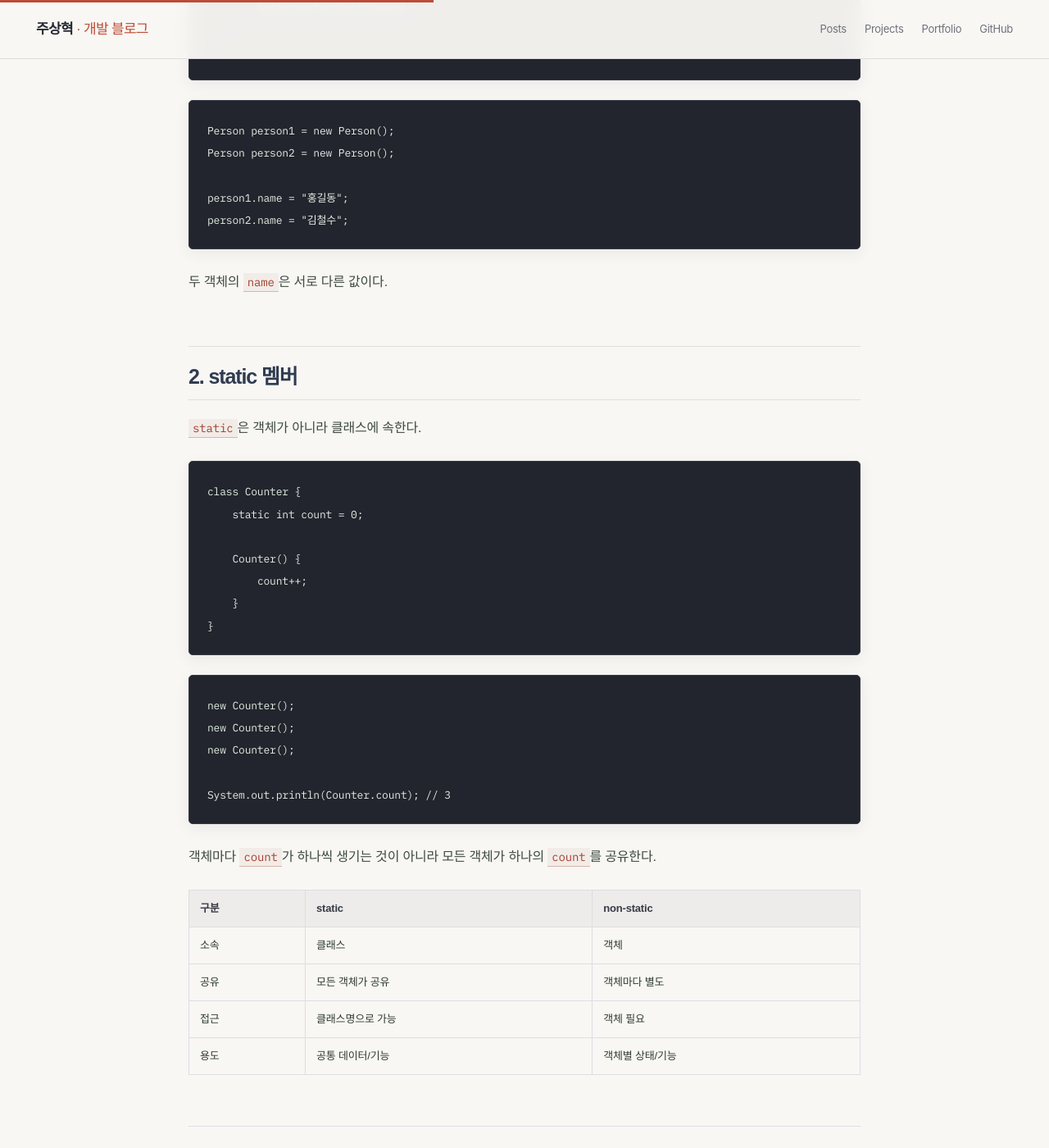
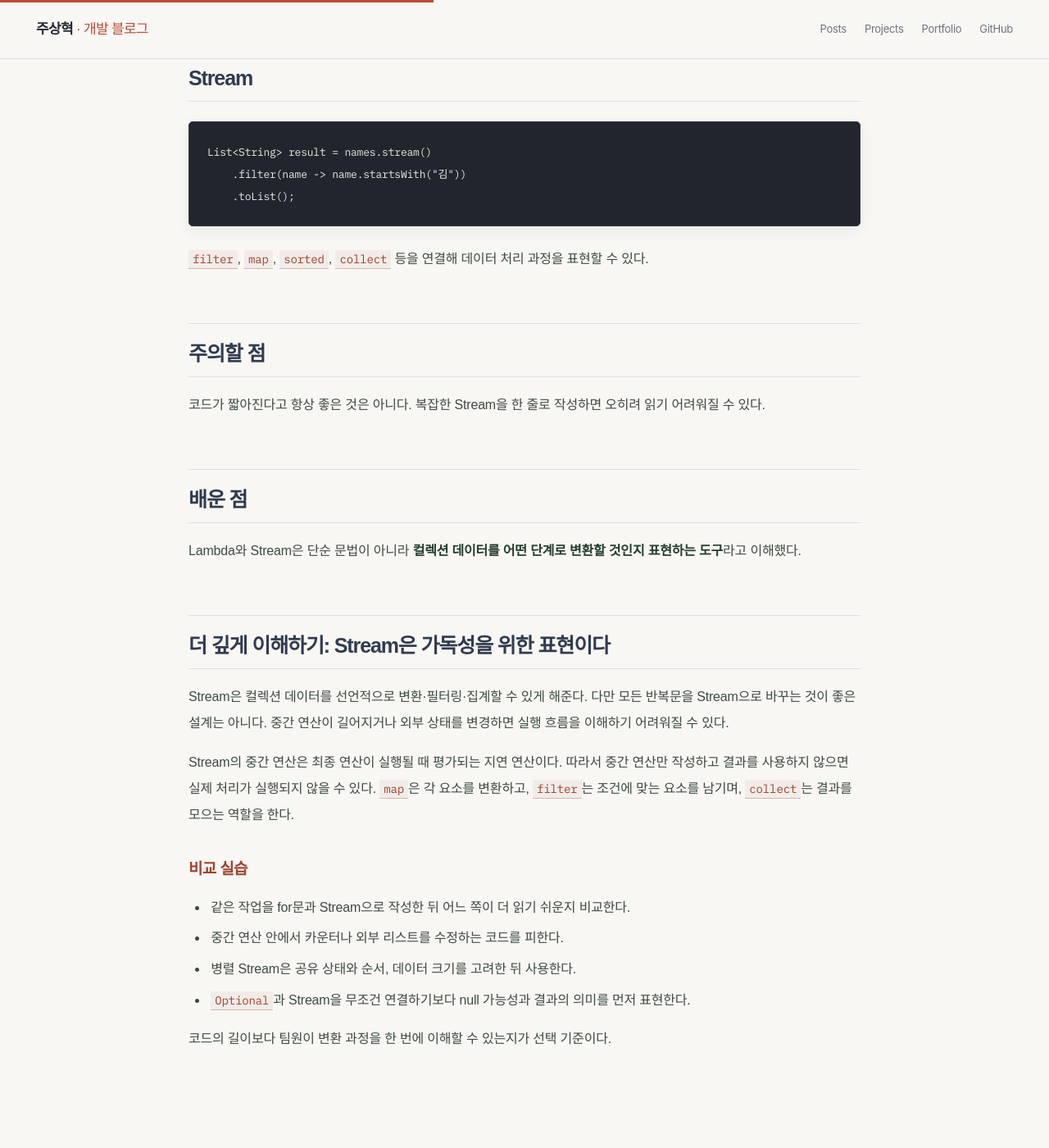
Before and after one commit to zuzusnasna/zuzusnasna.github.io, a Jekyll site: the page built from _posts/2026-09-29-java-stream-lambda.md, in a window 1280 px wide and 1400 px high, scrolled down 910 px. Shown: the whole window at 82% size. Built offline with Jekyll 4.4.1, drawn with Linux system fonts in a browser that asks for light colours; some web fonts are replaced; some of the changed text lies outside the part shown.

Commit message:
복구: 기존 Java Stream Lambda 문서 원상 복구

````diff
--- a/_posts/2026-09-29-java-stream-lambda.md
+++ b/_posts/2026-09-29-java-stream-lambda.md
@@ -1,104 +1,50 @@
 ---
 layout: post
-title: "Java 멤버와 상수 — static, non-static, final"
-date: 2026-10-30 11:30:00 +0900
-categories: [Spring]
+title: "Java Study : Lambda와 Stream을 사용하면서 달라진 코드"
+date: 2026-09-29 09:00:00 +0900
+categories: [학습]
 tags: [Java]
 ---
 
-오늘은 객체마다 존재하는 멤버와 클래스에 하나만 존재하는 static 멤버의 차이를 정리하고 `final`까지 같이 봤다.
+Lambda와 Stream을 배우면서 반복문을 없애는 것보다 **데이터 처리 과정을 표현하는 방식이 달라진다**는 점에 집중했다.
 
-## 1. non-static 멤버
-
-non-static 멤버는 객체마다 별도로 존재한다.
+## Lambda
 
 ```java
-class Person {
-    String name;
-
-    void hello() {
-        System.out.println(name);
-    }
-}
+List<String> names = List.of("홍길동", "김철수");
+names.forEach(name -> System.out.println(name));
 ```
 
+함수를 값처럼 전달할 수 있어 컬렉션 처리 코드를 간결하게 만들 수 있다.
+
+## Stream
+
 ```java
-Person person1 = new Person();
-Person person2 = new Person();
-
-person1.name = "홍길동";
-person2.name = "김철수";
+List<String> result = names.stream()
+    .filter(name -> name.startsWith("김"))
+    .toList();
 ```
 
-두 객체의 `name`은 서로 다른 값이다.
+`filter`, `map`, `sorted`, `collect` 등을 연결해 데이터 처리 과정을 표현할 수 있다.
 
-## 2. static 멤버
+## 주의할 점
 
-`static`은 객체가 아니라 클래스에 속한다.
+코드가 짧아진다고 항상 좋은 것은 아니다. 복잡한 Stream을 한 줄로 작성하면 오히려 읽기 어려워질 수 있다.
 
-```java
-class Counter {
-    static int count = 0;
+## 배운 점
 
-    Counter() {
-        count++;
-    }
-}
-```
+Lambda와 Stream은 단순 문법이 아니라 **컬렉션 데이터를 어떤 단계로 변환할 것인지 표현하는 도구**라고 이해했다.
 
-```java
-new Counter();
-new Counter();
-new Counter();
+## 더 깊게 이해하기: Stream은 가독성을 위한 표현이다
 
-System.out.println(Counter.count); // 3
-```
+Stream은 컬렉션 데이터를 선언적으로 변환·필터링·집계할 수 있게 해준다. 다만 모든 반복문을 Stream으로 바꾸는 것이 좋은 설계는 아니다. 중간 연산이 길어지거나 외부 상태를 변경하면 실행 흐름을 이해하기 어려워질 수 있다.
 
-객체마다 `count`가 하나씩 생기는 것이 아니라 모든 객체가 하나의 `count`를 공유한다.
+Stream의 중간 연산은 최종 연산이 실행될 때 평가되는 지연 연산이다. 따라서 중간 연산만 작성하고 결과를 사용하지 않으면 실제 처리가 실행되지 않을 수 있다. `map`은 각 요소를 변환하고, `filter`는 조건에 맞는 요소를 남기며, `collect`는 결과를 모으는 역할을 한다.
 
-| 구분 | static | non-static |
-|---|---|---|
-| 소속 | 클래스 | 객체 |
-| 공유 | 모든 객체가 공유 | 객체마다 별도 |
-| 접근 | 클래스명으로 가능 | 객체 필요 |
-| 용도 | 공통 데이터/기능 | 객체별 상태/기능 |
+### 비교 실습
+- 같은 작업을 for문과 Stream으로 작성한 뒤 어느 쪽이 더 읽기 쉬운지 비교한다.
+- 중간 연산 안에서 카운터나 외부 리스트를 수정하는 코드를 피한다.
+- 병렬 Stream은 공유 상태와 순서, 데이터 크기를 고려한 뒤 사용한다.
+- `Optional`과 Stream을 무조건 연결하기보다 null 가능성과 결과의 의미를 먼저 표현한다.
 
-## 3. final
-
-`final`은 변경할 수 없도록 제한하는 키워드다.
-
-변수:
-
-```java
-final int MAX = 100;
-// MAX = 200; // 오류
-```
-
-메서드:
-
-```java
-class Parent {
-    final void run() {
-        System.out.println("실행");
-    }
-}
-```
-
-`final` 메서드는 자식 클래스에서 오버라이딩할 수 없다.
-
-클래스:
-
-```java
-final class Parent {
-}
-```
-
-`final` 클래스는 상속할 수 없다.
-
-```text
-final 변수 → 값 변경 제한
-final 메서드 → 오버라이딩 제한
-final 클래스 → 상속 제한
-```
-
-`final`, `finally`, `finalize()`는 서로 다른 개념이다. 특히 `finalize()`는 현재 Java에서 일반적인 자원 관리 방법으로 사용하지 않는다.
+코드의 길이보다 팀원이 변환 과정을 한 번에 이해할 수 있는지가 선택 기준이다.
````
